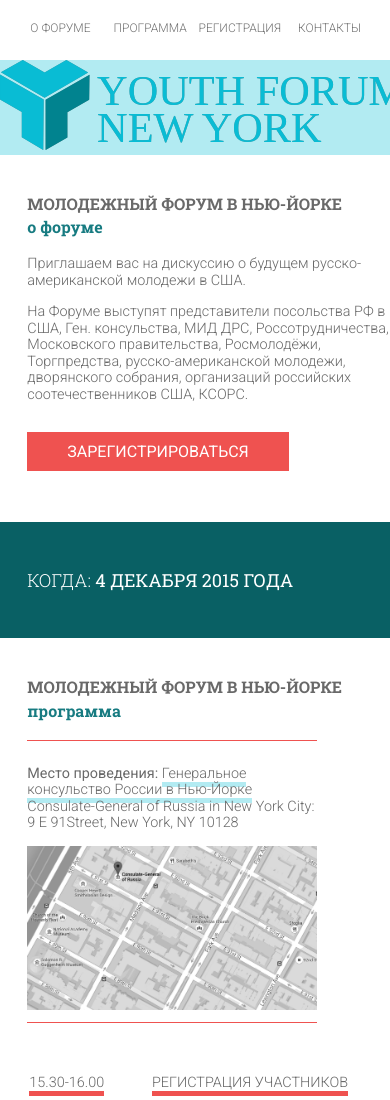
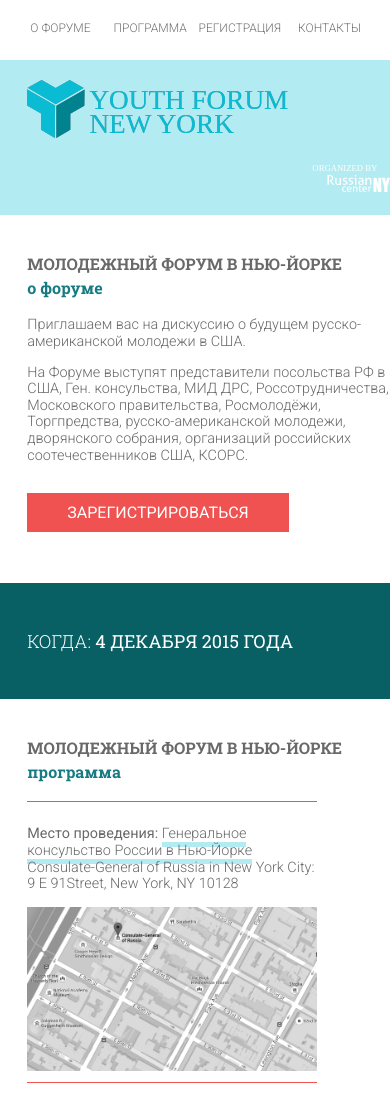
Before and after one commit to olegchursin/yfny, a plain HTML site: page index.html in a window 390 px wide. Shown: the top 1100 px of the page. Drawn offline with nearby package versions, Linux system fonts and the light colour scheme.

Commit message:
add svg logo to marquee, update media q-s

```diff
--- a/css/responsive.css
+++ b/css/responsive.css
@@ -1,7 +1,11 @@
 @media only screen and (max-width: 950px) {
 
   .section-wrapper {
-  padding-left: 25%;
+    padding-left: 25%;
+  }
+
+  #marquee-wrapper {
+    padding-left: 25%;
   }
 
    .register-header p {
@@ -34,6 +38,10 @@
     padding-left: 15%;
   }
 
+  #marquee-wrapper {
+    padding-left: 15%;
+  }
+
   .register-header p {
     padding-left: 15%;
   }
@@ -61,6 +69,10 @@
 @media only screen and (max-width: 555px) {
 
  .section-wrapper {
+    padding-left: 7%;
+  }
+
+  #marquee-wrapper {
     padding-left: 7%;
   }
 
--- a/css/style.css
+++ b/css/style.css
@@ -210,14 +210,14 @@ section {
 
 #marquee-wrapper {
   background: #b2ebf2;
-  display: block;
   margin: 60px auto 0;
+  width: 100%;
+  padding: 5% 0 5% 33.33%;
 }
 
-#marquee img {
-  width: 100%;
-  max-width: 100%;
-  height: 500px;
+#marquee-img img {
+  width: 650px;
+
 }
 
 .section-wrapper {
--- a/index.html
+++ b/index.html
@@ -35,7 +35,7 @@
       <nav>
         <a id="nav-hidden" href="#about"><span>О форуме</span></a>
         <a href="#agenda"><span>Программа</span></a>
-        <a href="#register"><span>Регистрация</span></a>
+        <a href="register.html"><span>Регистрация</span></a>
         <a href="#contact"><span>Контакты</span></a>
       </nav>
     </div><!-- desktop-navbar -->
@@ -43,7 +43,7 @@
 
   <section id="marquee-wrapper">
     <div id="marquee-img">
-      <img src="img/yfny-logo.svg" alt="Youth Forum New York">
+      <img src="img/yfny-rcny-logo.svg" alt="Youth Forum New York">
     </div><!-- #marquee-image -->
   </section><!-- #marquee-wrapper -->
 
```
Also changed, not shown: img/yfny-rcny-logo.svg (added).
